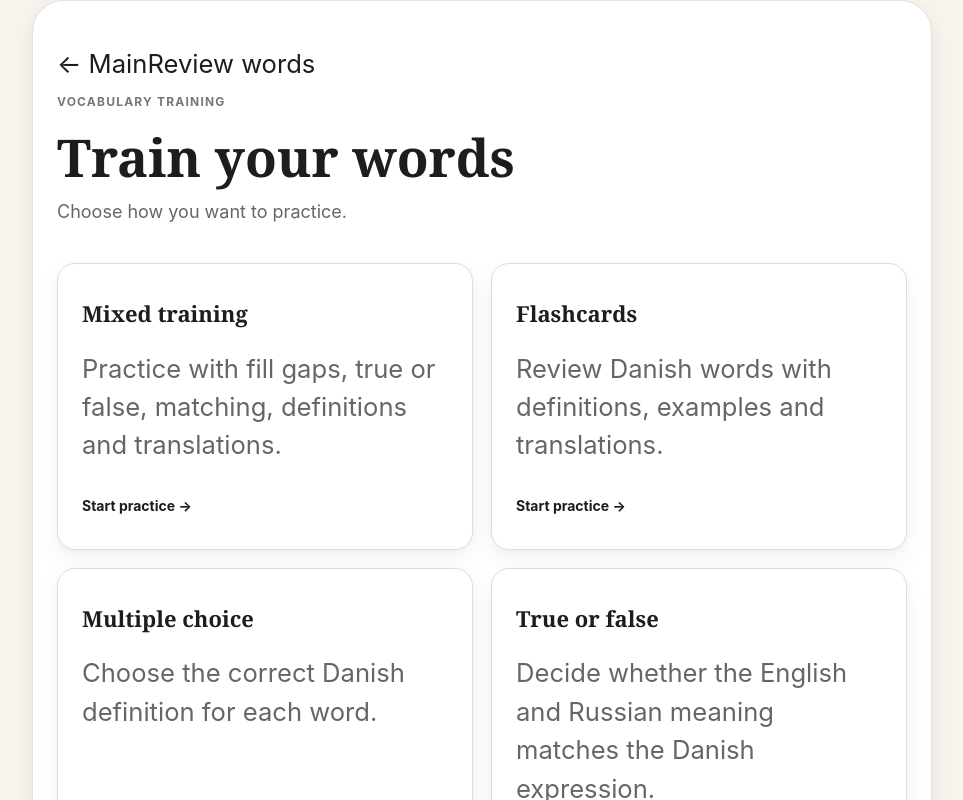
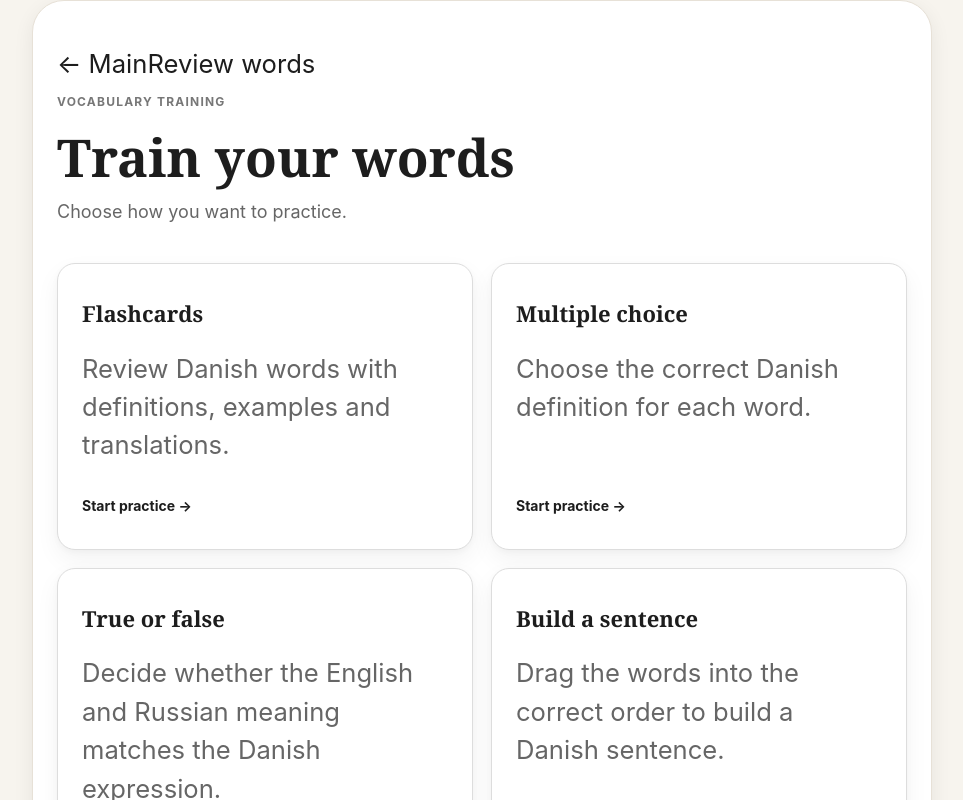
Before and after one commit to mila-siamionava/danskKlar, a Next.js app: page /review/train in a window 1280 px wide. Shown: the top 800 px of the page, without its empty margins (158-1121 px from the left). Built offline with nearby package versions, Linux system fonts and the light colour scheme.

Commit message:
delete mixed href

```diff
--- a/app/review/train/page.jsx
+++ b/app/review/train/page.jsx
@@ -5,12 +5,7 @@ import Link from "next/link";
 import styles from "./ReviewTrain.module.css";
 
 const trainingModes = [
-  {
-  href: "/review/train/mixed",
-  title: "Mixed training",
-  description:
-    "Practice with fill gaps, true or false, matching, definitions and translations.",
-},
+
   {
     href: "/review/train/flashcards",
     title: "Flashcards",
```
